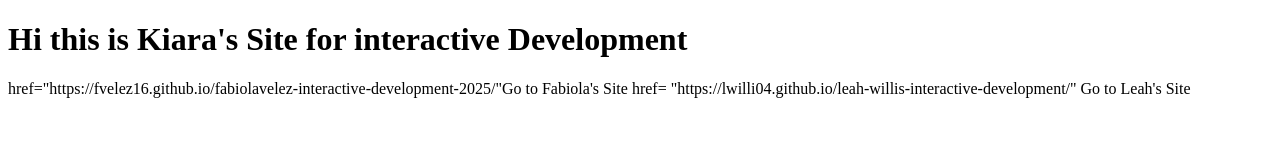
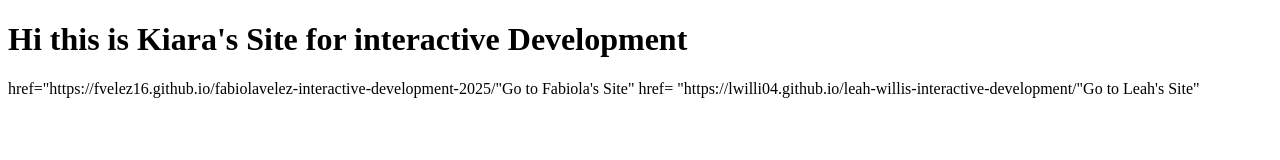
Before and after one commit to ksmile00/Kiara-Smiley-Interactive-Development-2025-fall, a plain HTML site: page index.html in a window 1280 px wide. Drawn offline with Linux system fonts and the light colour scheme.

Commit message:
Update index.html

```diff
--- a/index.html
+++ b/index.html
@@ -5,7 +5,7 @@
     </head>
     <body>
         <h1> Hi this is Kiara's Site for interactive Development</h1>
-        <a>href="https://fvelez16.github.io/fabiolavelez-interactive-development-2025/"Go to Fabiola's Site</a>
-        <a>href= "https://lwilli04.github.io/leah-willis-interactive-development/" Go to Leah's Site</a>
+        <a>href="https://fvelez16.github.io/fabiolavelez-interactive-development-2025/"Go to Fabiola's Site"</a>
+        <a>href= "https://lwilli04.github.io/leah-willis-interactive-development/"Go to Leah's Site"</a>
     </body>
 </html>
```
